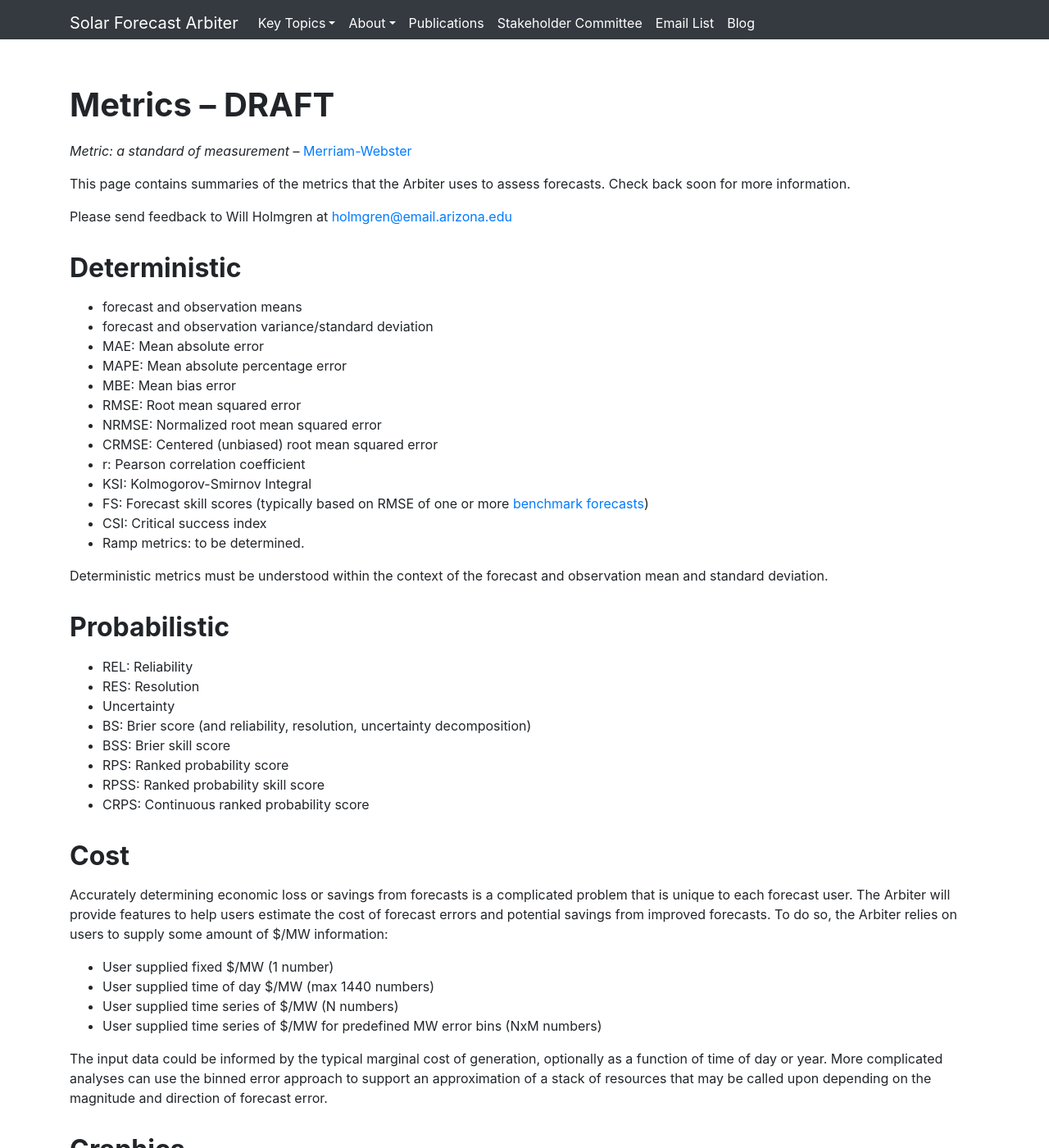
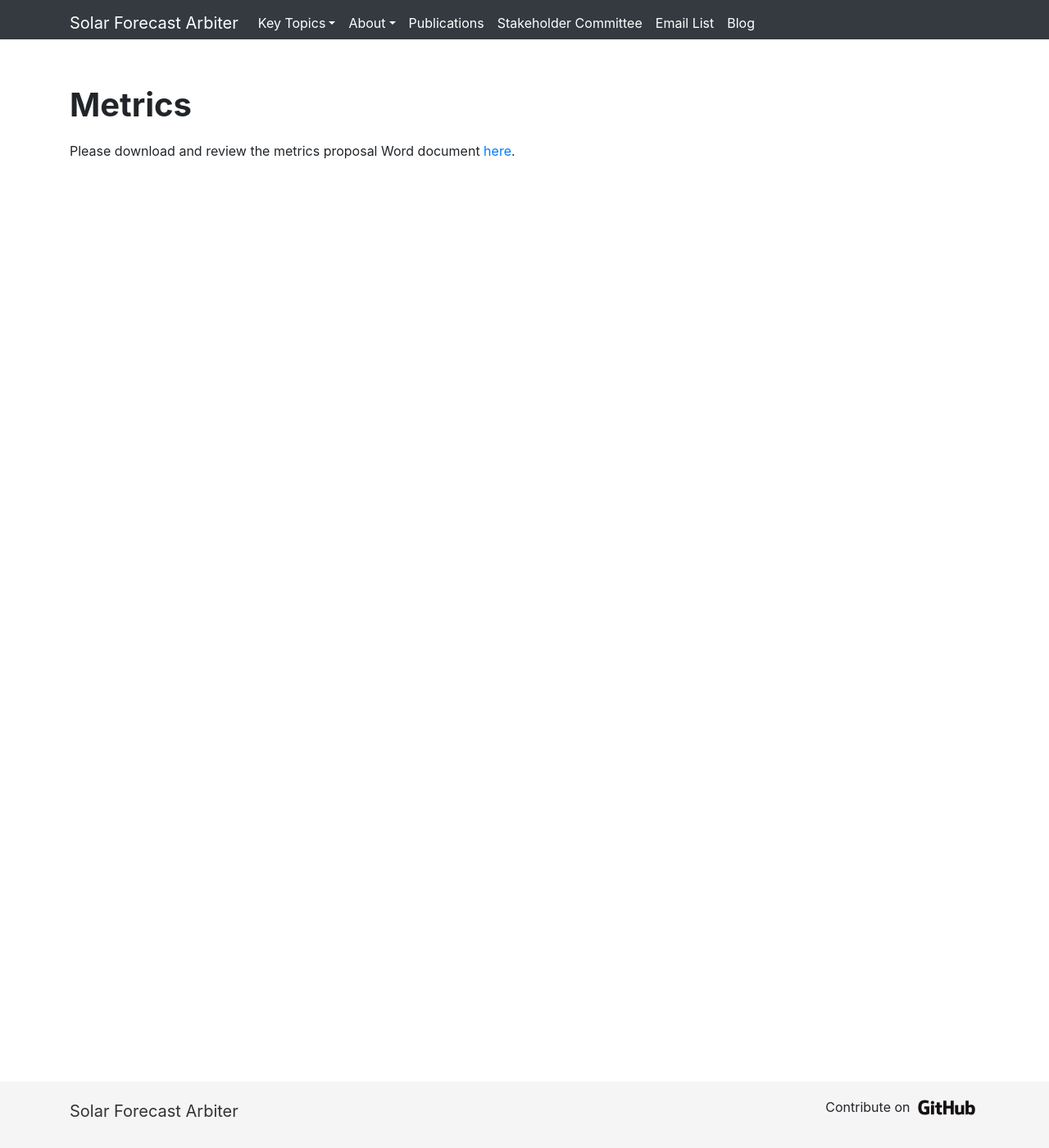
Before and after one commit to SolarArbiter/SolarArbiter.github.io, a Jekyll site: the page built from metrics.md, in a window 1280 px wide and 1400 px high. Shown: the whole window at 82% size. Built offline with Jekyll 4.4.1, drawn with Linux system fonts in a browser that asks for light colours; comment, search, counter and statistics services are not loaded; our own code applies the rules of GitHub Pages for plain Markdown files; some of the changed text lies outside the part shown.

Commit message:
add metrics doc

```diff
--- a/metrics.md
+++ b/metrics.md
@@ -3,122 +3,6 @@ layout: base
 permalink: /metrics/
 ---
 
-# Metrics -- DRAFT
+# Metrics
 
-*Metric: a standard of measurement* -- [Merriam-Webster](https://www.merriam-webster.com/dictionary/metric)
-
-This page contains summaries of the metrics that the Arbiter uses to
-assess forecasts. Check back soon for more information.
-
-Please send feedback to Will Holmgren at <a href="mailto:holmgren@email.arizona.edu">holmgren@email.arizona.edu</a>
-
-
-Deterministic
--------------
-
-* forecast and observation means
-* forecast and observation variance/standard deviation
-* MAE: Mean absolute error
-* MAPE: Mean absolute percentage error
-* MBE: Mean bias error
-* RMSE: Root mean squared error
-* NRMSE: Normalized root mean squared error
-* CRMSE: Centered (unbiased) root mean squared error
-* r: Pearson correlation coefficient
-* KSI: Kolmogorov-Smirnov Integral
-* FS: Forecast skill scores (typically based on RMSE of one or more [benchmark forecasts](../benchmarks))
-* CSI: Critical success index
-* Ramp metrics: to be determined.
-
-Deterministic metrics must be understood within the context of the forecast
-and observation mean and standard deviation.
-
-
-Probabilistic
--------------
-
-* REL: Reliability
-* RES: Resolution
-* Uncertainty
-* BS: Brier score (and reliability, resolution, uncertainty decomposition)
-* BSS: Brier skill score
-* RPS: Ranked probability score
-* RPSS: Ranked probability skill score
-* CRPS: Continuous ranked probability score
-
-
-Cost
-----
-
-Accurately determining economic loss or savings from forecasts is a
-complicated problem that is unique to each forecast user. The Arbiter
-will provide features to help users estimate the cost of forecast errors
-and potential savings from improved forecasts. To do so, the Arbiter
-relies on users to supply some amount of $/MW information:
-
-* User supplied fixed $/MW (1 number)
-* User supplied time of day $/MW (max 1440 numbers)
-* User supplied time series of $/MW (N numbers)
-* User supplied time series of $/MW for predefined MW error bins (NxM numbers)
-
-The input data could be informed by the typical marginal cost of
-generation, optionally as a function of time of day or year. More
-complicated analyses can use the binned error approach to support an
-approximation of a stack of resources that may be called upon depending
-on the magnitude and direction of forecast error.
-
-
-Graphics
---------
-
-* Time series
-* Forecast vs. observed scatter
-* Histograms
-* Taylor diagrams
-* Reliability diagrams
-* QQ diagrams
-
-
-Customization
--------------
-
-Framework adminstrators and users will be able to customize the
-reporting of metrics. Options may include:
-
-* Choice of metrics and graphics
-* Time of year
-* Time of day
-* Solar position
-* Forecast lead time
-* Magnitude and direction of error
-
-
-Concepts
---------
-
-* Dimensionality
-* Propriety
-
-
-Examples
---------
-
-This section will include examples of forecast errors. The examples will
-show how bulk error statistics can illuminate and mislead.
-
-
-
-References
-----------
-
-Here we list a handful of key references for solar forecast verification.
-
-Jensen 2016: Metrics for evaluation of solar energy forecasts. NCAR Technical Note. NCAR/TN-527+STR [doi](http://dx.doi.org/10.5065/D6RX99GG)
-
-Murphy 1993: What is a Good Forecast? An Essay on the Nature of Goodness in Weather Forecasting. [doi](http://dx.doi.org/10.1175/1520-0434(1993)008<0281:WIAGFA>2.0.CO;2)
-
-Wilks 2011: Statistical Methods in the Atmospheric Sciences, Third Edition.
-
-Zhang 2015: A suite of metrics for assessing the performance of solar power forecasting. Solar Energy 111, 157. [doi](http://dx.doi.org/10.1016/j.solener.2014.10.016)
-
-[Model Evaluation Toolkit](https://dtcenter.org/met/users/index.php)
+Please download and review the metrics proposal Word document [here](../assets/Solar Power Forecasting Evaluation Metrics 20190409.docx).
```
Also changed, not shown: 1 other file.
